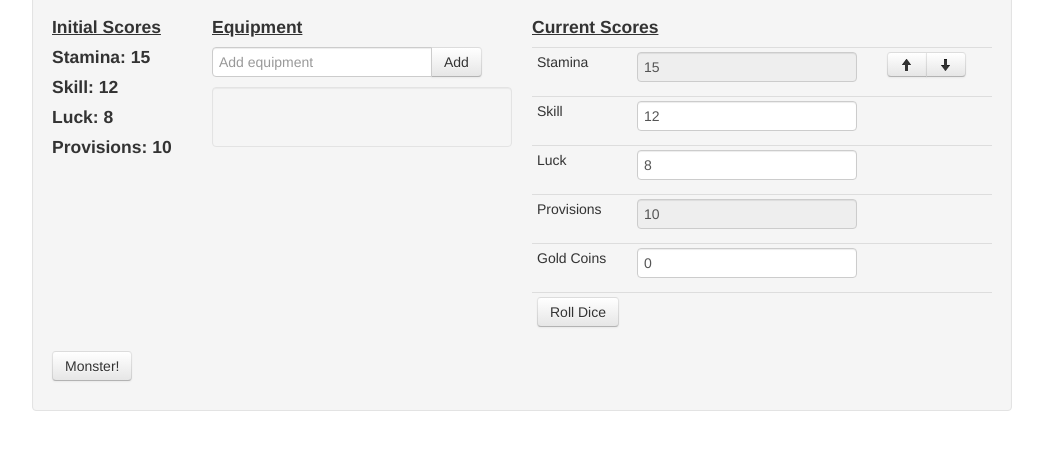
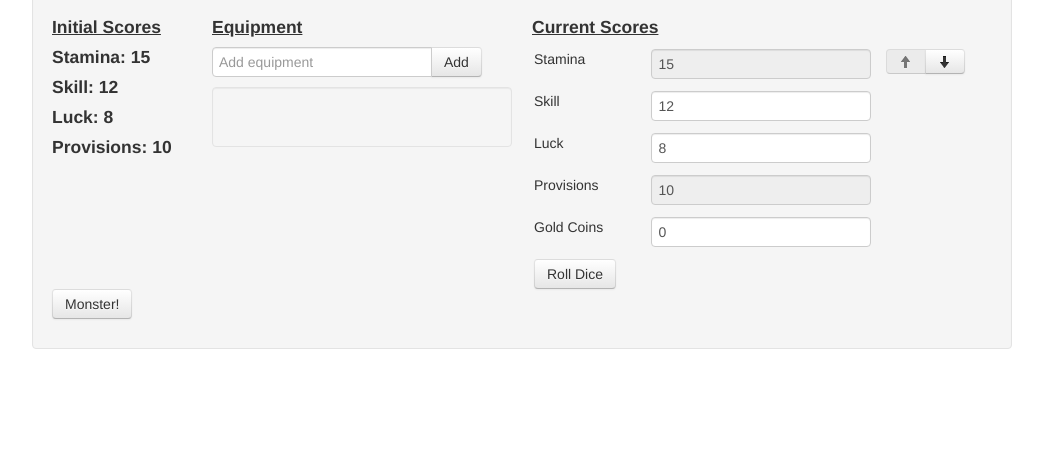
Before and after one commit to julianjelfs/wftm, a website: page wftm/index.html in a window 1280 px wide. Shown: the part 83-532 px from the top of the page, without its empty margins (118-1161 px from the left). Drawn offline with Linux system fonts and the light colour scheme.

Commit message:
few more visual tweaks

```diff
--- a/wftm/Content/app.css
+++ b/wftm/Content/app.css
@@ -10,3 +10,8 @@ div.dice3 { background-position: -66px 0px; }
 div.dice4 { background-position: 0px -34px; }
 div.dice5 { background-position: -35px -34px; }
 div.dice6 { background-position: -68px -34px; }
+
+div.scores div.row-fluid {
+	padding-top: 2px;
+	padding-left: 2px;
+}
--- a/wftm/Scripts/app.js
+++ b/wftm/Scripts/app.js
@@ -66,6 +66,18 @@ app.controller("WarlockCtrl", function($scope, $window, localStorageService, dic
             $window.clearInterval(autoSaveHandler);
         }
         autoSaveHandler = $window.setInterval(function() { $scope.save(); }, 1000);
+    }
+
+    $scope.mainStyle = function() {
+        if ($scope.Current.Stamina > 2) {
+            return { backgroundColor : "auto"};
+        }
+        if ($scope.Current.Stamina == 2) {
+            return { backgroundColor: "#ff9999" };
+        }
+        if ($scope.Current.Stamina == 1) {
+            return { backgroundColor: "#ff0000" };
+        }
     }
 
     $scope.supportSave = function(){
--- a/wftm/index.html
+++ b/wftm/index.html
@@ -7,7 +7,7 @@
 </head>
 <body style="padding:10px" ng-app="App" ng-controller="WarlockCtrl">
 
-    <div class="container well" ng-cloak >
+    <div class="container well" ng-style="mainStyle()" ng-cloak >
 
         <div class="pull-right btn-group">
             <a class="btn" ng-show="supportSave()" ng-click="save()">Save Game</a>
@@ -37,57 +37,63 @@
                 </div>
             </div>
 
+            <div class="span6 scores">
+                <h4><u>Current Scores</u></h4>
+                <div class="row-fluid">
+                    <div class="span3">
+                        Stamina
+                    </div>
                     <div class="span6">
-                <h4><u>Current Scores</u></h4>
-                <table class="table table-condensed">
-                    <tr>
-                        <td>Stamina</td>
-                        <td>
                         <input type="text"  readonly="true" ng-model="Current.Stamina" />
-                        </td>
-                        <td>
+                    </div>
+                    <div class="span3">
                         <div class="btn-group">
-                                <button class="btn" ng-click="Current.Stamina = Current.Stamina+1;changeVal('Stamina')"><i class="icon-arrow-up"></i></button>
-                                <button class="btn"  ng-click="Current.Stamina = Current.Stamina-1;changeVal('Stamina')"><i class="icon-arrow-down"></i></button>
+                            <button class="btn" ng-disabled="Current.Stamina >= Initial.Stamina" ng-click="Current.Stamina = Current.Stamina+1;changeVal('Stamina')"><i class="icon-arrow-up"></i></button>
+                            <button class="btn" ng-disabled="Current.Stamina <= 0"  ng-click="Current.Stamina = Current.Stamina-1;changeVal('Stamina')"><i class="icon-arrow-down"></i></button>
                         </div>
-                        </td>
-                    </tr>
-                    <tr>
-                        <td>Skill</td>
-                        <td colspan="2"><input type="number" ng-model="Current.Skill" ng-change="changeVal('Skill')"/></td>
-                    </tr>
-                    <tr ng-style="luckyOrNot">
-                        <td>Luck</td>
-                        <td>
+                    </div>
+                </div>
+                <div class="row-fluid">
+                    <div class="span3">Skill</div>
+                    <div class="span9">
+                        <input type="number" ng-model="Current.Skill" ng-change="changeVal('Skill')"/>
+                    </div>
+                </div>
+                <div class="row-fluid" ng-style="luckyOrNot">
+                    <div class="span3">Luck</div>
+                    <div class="span6">
                         <input type="number" ng-model="Current.Luck" ng-change="changeVal('Luck')"/>
-                        </td>
-                        <td style="width:100px">
+                    </div>
+                    <div class="span3">
                         <div ng-show="luckScore != null">
                             <div ng-class="diceClass(luckScore.roll1)"></div>
                             <div ng-class="diceClass(luckScore.roll2)"></div>
                         </div>
-                        </td>
-                    </tr>
-                    <tr>
-                        <td>Provisions</td>
-                        <td colspan="2"><input type="number" readonly="true" ng-model="Current.Provisions"/></td>
-                    </tr>
-                    <tr>
-                        <td>Gold Coins</td>
-                        <td colspan="2"><input type="number" ng-model="Current.GoldCoins"/></td>
-                    </tr>
-                    <tr>
-                        <td>
+                    </div>
+                </div>
+                <div class="row-fluid">
+                    <div class="span3">Provisions</div>
+                    <div class="span9">
+                        <input type="number" readonly="true" ng-model="Current.Provisions"/>
+                    </div>
+                </div>
+                <div class="row-fluid">
+                    <div class="span3">Gold Coins</div>
+                    <div class="span9">
+                        <input type="number" ng-model="Current.GoldCoins"/>
+                    </div>
+                </div>
+                <div class="row-fluid">
+                    <div class="span3">
                         <button class="btn" ng-click="rollDice()">Roll Dice</button>
-                        </td>
-                        <td colspan="2">
+                    </div>
+                    <div class="span9">
                         <div ng-show="manualRoll != null">
                             <div ng-class="diceClass(manualRoll.roll1)"></div>
                             <div ng-class="diceClass(manualRoll.roll2)"></div>
                         </div>
-                        </td>
-                    </tr>
-                </table>
+                    </div>
+                </div>
             </div>
         </div>
 
```
Lines whose indentation alone changed are shown as unchanged.
